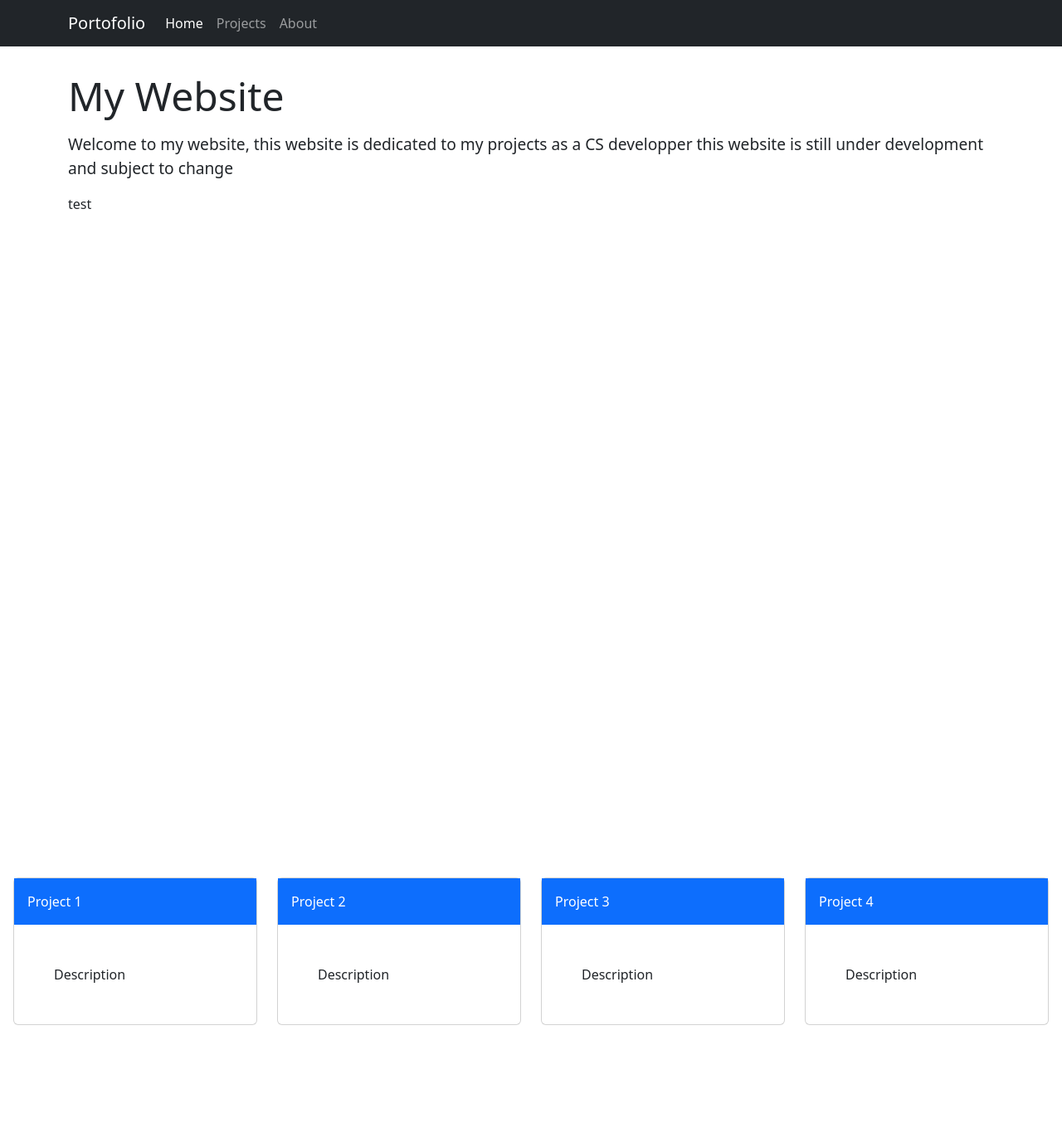
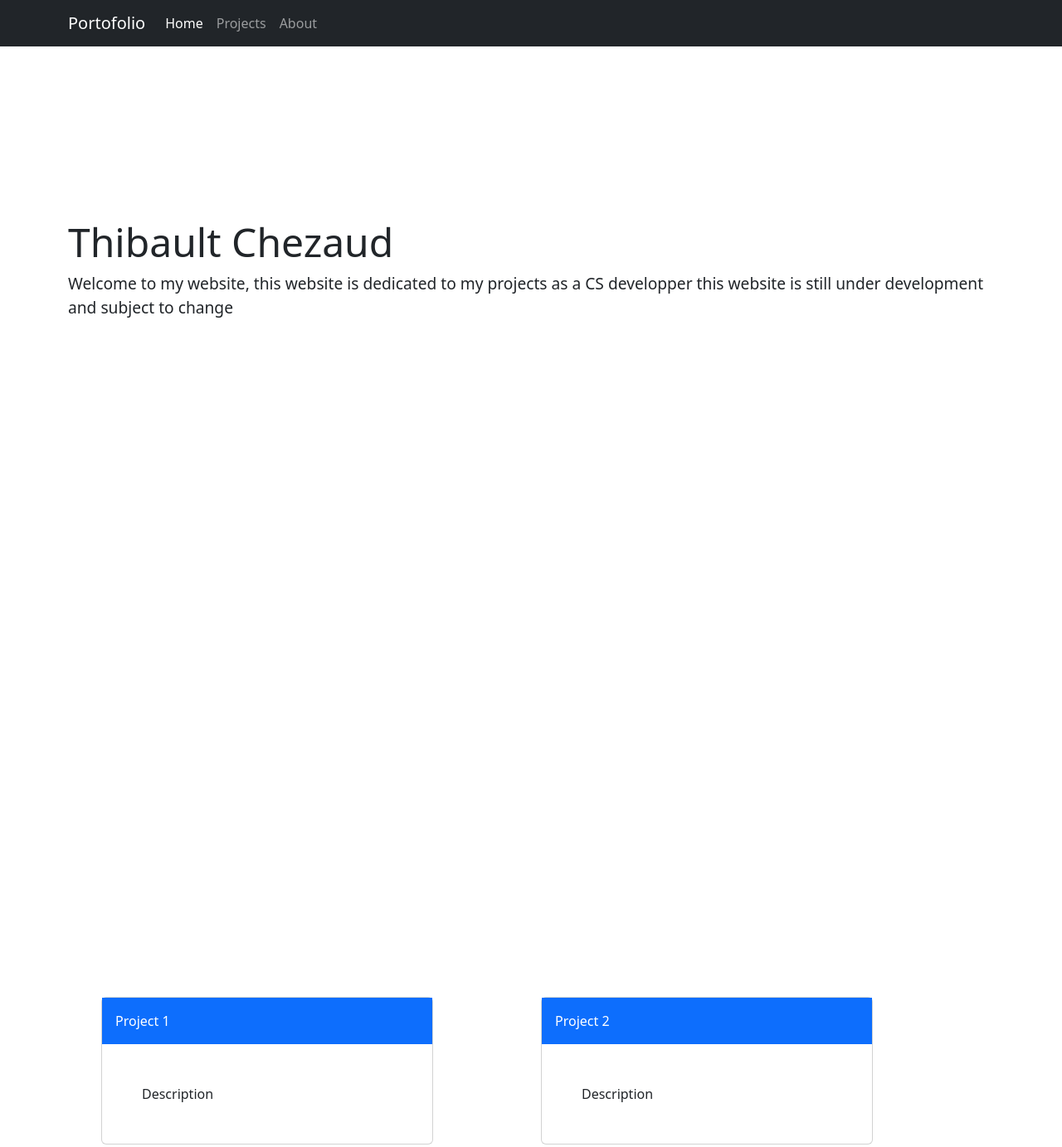
Before and after one commit to breakthegreat/portofolio, a website: page index.html in a window 1280 px wide. Shown: the top 1383 px of the page at 83% size. Drawn offline with nearby package versions, Linux system fonts and the light colour scheme.

Commit message:
fix layout

```diff
--- a/index.html
+++ b/index.html
@@ -56,11 +56,11 @@
 
 
         <div class="container" id="home">
-            <div class="row row-cols-1  gy-2">
+            <div class="row row-cols-1">
 
                 <div class="col">
                     <div class="title">
-                        My Website
+                        Thibault Chezaud
                     </div>
                 </div>
 
@@ -78,12 +78,12 @@
 
 
             </div>
-            <div id="arrow">test</div>
+
         </div>
 
 
-        <div class="row row-cols-2 row-cols-lg-4 mx-1 gy-4" id="projects">
-            <div class="col">
+        <div class="row row-cols-2 mx-1 gy-5" id="projects">
+            <div class="col-4 offset-1">
                 <div class="card ">
                     <div class="card-body text-bg-primary">Project 1
                     </div>
@@ -93,7 +93,7 @@
                 </div>
 
             </div>
-            <div class="col">
+            <div class="col-4 offset-1">
                 <div class="card ">
                     <div class="card-body text-bg-primary">Project 2
                     </div>
@@ -103,7 +103,7 @@
                 </div>
 
             </div>
-            <div class="col">
+            <div class="col-4 offset-1">
                 <div class="card ">
                     <div class="card-body text-bg-primary">Project 3
                     </div>
@@ -113,7 +113,7 @@
                 </div>
 
             </div>
-            <div class="col">
+            <div class="col-4 offset-1">
                 <div class="card ">
                     <div class="card-body text-bg-primary">Project 4
                     </div>
--- a/styles.css
+++ b/styles.css
@@ -32,6 +32,9 @@ p {
 }
 
 #home {
+
+    margin-top: 25vh;
+
     padding-bottom: 100vh;
 }
 
@@ -42,7 +45,7 @@ p {
 }
 
 #about {
-    padding-bottom: calc(100vh - 20px);
+    padding-bottom: calc(100vh - 50vh);
 }
 
 
```
